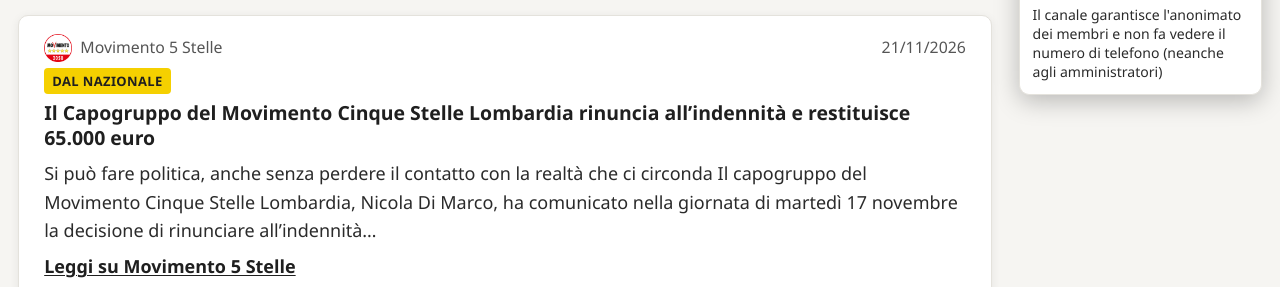
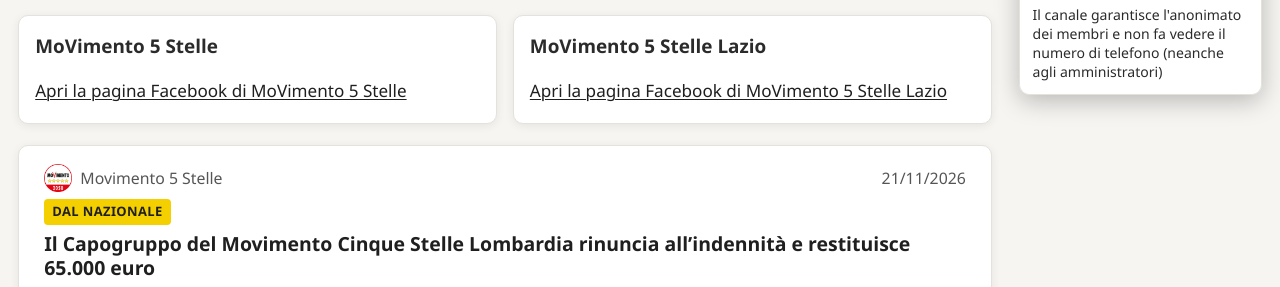
Before and after one commit to damilunch-jpg/damilunch-jpg.github.io, a plain HTML site: page gruppo.html in a window 1280 px wide. Shown: the part 472-759 px from the top of the page. Drawn offline with Linux system fonts and the light colour scheme.

Commit message:
Aggiunge le bacheche Facebook ufficiali del Movimento nazionale e del Lazio.
I riquadri stanno nella sezione del gruppo, accanto alle notizie dei feed, e restano un link se il plugin è bloccato.

Co-authored-by: damilunch-jpg <damilunch-jpg@users.noreply.github.com>

```diff
--- a/css/style.css
+++ b/css/style.css
@@ -441,6 +441,49 @@ a:focus-visible {
   border-radius: var(--raggio);
   padding: 1rem;
   color: var(--testo-soft);
+}
+
+.fb-riquadri {
+  display: grid;
+  grid-template-columns: 1fr;
+  gap: 0.85rem;
+  margin: 0 0 1.2rem;
+}
+
+.fb-riquadri.due {
+  grid-template-columns: 1fr;
+}
+
+.fb-riquadro {
+  background: var(--bianco);
+  border: 1px solid var(--bordo);
+  border-radius: var(--raggio);
+  box-shadow: var(--ombra);
+  padding: 0.85rem 0.9rem 1rem;
+  min-width: 0;
+}
+
+.fb-riquadro h2 {
+  margin: 0 0 0.55rem;
+  font-size: 1.05rem;
+}
+
+.fb-riquadro .fb-page,
+.fb-riquadro .fb-page span,
+.fb-riquadro .fb-page iframe {
+  max-width: 100%;
+}
+
+.fb-fallback {
+  margin: 0;
+  padding: 0.35rem 0 0;
+  font-size: 0.95rem;
+}
+
+@media (min-width: 800px) {
+  .fb-riquadri.due {
+    grid-template-columns: 1fr 1fr;
+  }
 }
 
 .rassegna-box {
--- a/js/app.js
+++ b/js/app.js
@@ -688,6 +688,7 @@
     html += '<a class="filtro' + (tipo === "nazionale" ? " is-active" : "") + '" href="' + base + 'gruppo.html#nazionale">Dal Nazionale</a>';
     html += '<a class="filtro' + (tipo === "regionale" ? " is-active" : "") + '" href="' + base + 'gruppo.html#regionale">Dal Regionale</a>';
     html += "</div>";
+    html += riquadriFacebook(tipo);
 
     if (!articoliTutti.length && !vociTutte.length) {
       html += '<p class="vuoto">Presto i primi comunicati del gruppo.</p>';
@@ -703,6 +704,58 @@
       mount.setAttribute("data-gruppo-hash", "1");
       window.addEventListener("hashchange", renderGruppo);
     }
+    attivaRiquadriFacebook();
+  }
+
+  var PAGINE_FB = [
+    {
+      id: "nazionale",
+      nome: "MoVimento 5 Stelle",
+      url: "https://www.facebook.com/movimento5stelle/"
+    },
+    {
+      id: "regionale",
+      nome: "MoVimento 5 Stelle Lazio",
+      url: "https://www.facebook.com/lazio5stelle/"
+    }
+  ];
+
+  function riquadroFacebook(pagina) {
+    return (
+      '<section class="fb-riquadro">' +
+      "<h2>" + escapeHtml(pagina.nome) + "</h2>" +
+      '<div class="fb-page" data-href="' + escapeHtml(pagina.url) + '" data-tabs="timeline" data-width="500" data-height="520" data-small-header="true" data-adapt-container-width="true" data-hide-cover="false" data-show-facepile="false" data-lazy="true">' +
+      '<blockquote class="fb-fallback" cite="' + escapeHtml(pagina.url) + '">' +
+      '<a href="' + escapeHtml(pagina.url) + '" target="_blank" rel="noopener noreferrer">Apri la pagina Facebook di ' + escapeHtml(pagina.nome) + "</a>" +
+      "</blockquote></div></section>"
+    );
+  }
+
+  function riquadriFacebook(tipo) {
+    var pagine = PAGINE_FB.filter(function (p) {
+      return tipo === "tutti" || tipo === p.id;
+    });
+    if (!pagine.length) return "";
+    var html = '<div class="fb-riquadri' + (pagine.length > 1 ? " due" : "") + '">';
+    pagine.forEach(function (p) { html += riquadroFacebook(p); });
+    html += "</div>";
+    return html;
+  }
+
+  function attivaRiquadriFacebook() {
+    if (!document.querySelector(".fb-page")) return;
+    if (window.FB && window.FB.XFBML) {
+      window.FB.XFBML.parse();
+      return;
+    }
+    if (document.getElementById("facebook-jssdk")) return;
+    var js = document.createElement("script");
+    js.id = "facebook-jssdk";
+    js.async = true;
+    js.defer = true;
+    js.crossOrigin = "anonymous";
+    js.src = "https://connect.facebook.net/it_IT/sdk.js#xfbml=1&version=v21.0";
+    document.body.appendChild(js);
   }
 
   function renderHome() {
```
